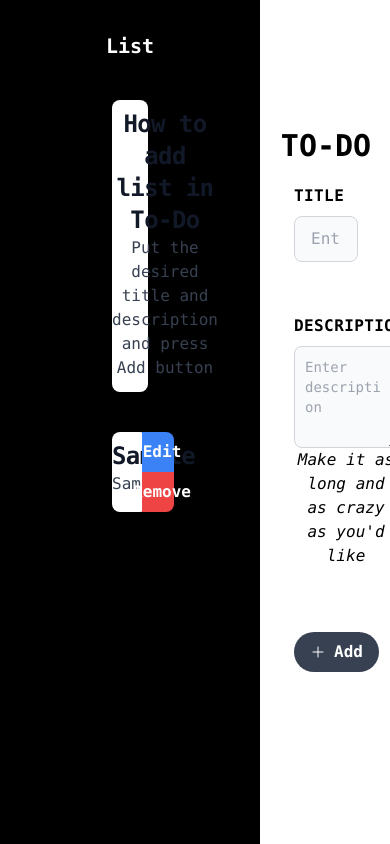
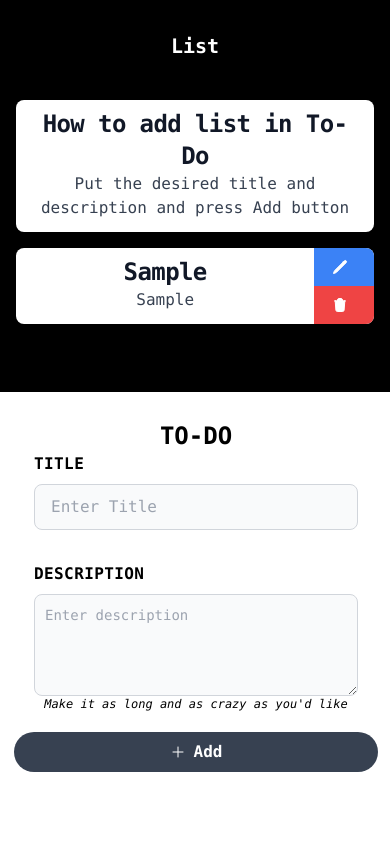
Before and after one commit to jjacobo-00/todo, a React (Vite) app: page / in a window 390 px wide. Both pictures are taken after typing "Sample", "Sample" into the empty fields and a click on the button "Add". Built offline with nearby package versions, Linux system fonts and the light colour scheme.

Commit message:
To-Do 2.0 - install scss - add responsiveness

```diff
--- a/package.json
+++ b/package.json
@@ -10,6 +10,7 @@
     "preview": "vite preview"
   },
   "dependencies": {
+    "node-sass": "^9.0.0",
     "react": "^18.2.0",
     "react-dom": "^18.2.0",
     "sweetalert2": "^11.7.18",
@@ -26,6 +27,7 @@
     "eslint-plugin-react-hooks": "^4.6.0",
     "eslint-plugin-react-refresh": "^0.4.1",
     "postcss": "^8.4.25",
+    "sass": "^1.64.2",
     "tailwindcss": "^3.3.2",
     "typescript": "^5.0.2",
     "vite": "^4.4.0"
--- /dev/null
+++ b/src/App.scss
@@ -0,0 +1,25 @@
+@tailwind base;
+@tailwind components;
+@tailwind utilities;
+
+@media screen and (max-width: 1324px) {
+    .container-list {
+        // background-color: red;
+
+        .title {
+            padding: 0 1.2rem;
+        }
+
+        .description {
+            padding: 0 1.3rem;
+        }
+
+        .list-text {
+            display: none;
+        }
+
+        .list-button {
+            height: 38px;
+        }
+    }
+}
--- a/src/App.tsx
+++ b/src/App.tsx
@@ -3,6 +3,7 @@ import List from "./components/List";
 import Add from "./components/Add";
 import Modal from "./components/Modal";
 import React from "react";
+import "./app.scss";
 
 import Swal from "sweetalert2";
 import withReactContent from "sweetalert2-react-content";
--- a/src/components/Add.tsx
+++ b/src/components/Add.tsx
@@ -13,11 +13,13 @@ const Add: React.FC<Props> = ({
     <>
       <form
         onSubmit={addToDo}
-        className="col-span-4 max-h-screen border-l-2 border-white bg-white text-black"
+        className="col-span-12 sm:col-span-12 md:col-span-12 lg:col-span-4 xl:col-span-4 2xl:col-span-4 3xl:col-span-4 max-h-screen border-l-2 border-white bg-white text-black"
       >
-        <p className="text-3xl font-bold mt-32">TO-DO</p>
+        <p className="text-2xl lg:text-3xl font-bold mt-7 lg:mt-32 xl:mt-32 2xl:mt-32 3xl:mt-32">
+          TO-DO
+        </p>
         <div className="flex flex-wrap">
-          <div className="w-full px-3 m-5">
+          <div className="w-full px-3 mx-5 lg:m-5 xl:m-5 2xl:m-5 3xl:m-5">
             <label className="block uppercase tracking-wide text-black text-md font-bold mb-2 text-left">
               Title
             </label>
@@ -31,7 +33,7 @@ const Add: React.FC<Props> = ({
             />
           </div>
         </div>
-        <div className="flex flex-wrap mb-6">
+        <div className="flex flex-wrap lg:mb-3 xl:mb-3 2xl:mb-3 3xl:mb-3">
           <div className="w-full px-3 m-5">
             <label className="block uppercase tracking-wide text-black text-md font-bold mb-2 text-left">
               Description
@@ -47,13 +49,13 @@ const Add: React.FC<Props> = ({
               className="block p-2.5 w-full text-sm text-gray-900 bg-gray-50 rounded-lg border border-gray-300 focus:border-black focus:border-2"
               placeholder="Enter description"
             ></textarea>
-            <p className="text-md italic text-black">
+            <p className="text-md italic text-black text-xs sm:text-sm lg:text-sm">
               Make it as long and as crazy as you'd like
             </p>
           </div>
         </div>
         <div className="flex flex-wrap mb-6">
-          <div className="w-full px-3 m-5">
+          <div className="w-full px-3 lg:m-5 xl:m-5 2xl:m-5 3xl:m-5">
             <button className="flex justify-center bg-gray-700 hover:bg-black text-white font-bold py-2 px-4 items-center w-full rounded-full">
               <svg
                 xmlns="http://www.w3.org/2000/svg"
--- a/src/components/List.tsx
+++ b/src/components/List.tsx
@@ -12,16 +12,16 @@ interface Props {
 function List({ list, handleRemove, handleEdit }: Props) {
   return (
     <>
-      <div className="col-span-8 mt-8">
+      <div className="col-span-12 sm:col-span-12 md:col-span-12 lg:col-span-8 xl:col-span-8 2xl:col-span-8 3xl:col-span-8 mb-5 mt-8 container-list">
         <p className="text-xl font-extrabold text-white">List</p>
         <div className="list">
-          <div className="card bg-white mt-10 mx-28 rounded-lg">
+          <div className="card bg-white mt-10 mx-4 sm:mx-20 md:mx-16 lg:mx-28 xl:mx-28 2xl:mx-28 3xl:mx-28 rounded-lg">
             <div className="grid grid-flow-row-dense">
               <div className="col-span-5">
-                <h5 className="mt-2 text-2xl font-bold tracking-tight text-gray-900 dark:text-white">
+                <h5 className="mt-2 text-2xl font-bold tracking-tight text-gray-900 dark:text-white title">
                   How to add list in To-Do
                 </h5>
-                <p className="mb-3 font-normal text-gray-700 dark:text-gray-400">
+                <p className="mb-3 font-normal text-gray-700 dark:text-gray-400 description">
                   Put the desired title and description and press Add button
                 </p>
               </div>
@@ -32,15 +32,15 @@ function List({ list, handleRemove, handleEdit }: Props) {
             (todo: { title: string; description: string }, index: number) => {
               return (
                 <div
-                  className="card bg-white mt-10 mx-28 rounded-lg"
+                  className="card bg-white mt-4 lg:mt-6 xl:mt-6 2xl:mt-6 3xl:mt-6 mx-4 sm:mx-20 md:mx-16 lg:mx-28 xl:mx-28 2xl:mx-28 3xl:mx-28 rounded-lg"
                   key={index}
                 >
                   <div className="grid grid-flow-row-dense grid-cols-6">
                     <div className="col-span-5">
-                      <h5 className="mt-2 text-2xl font-bold tracking-tight text-gray-900 dark:text-white">
+                      <h5 className="mt-2 text-2xl font-bold tracking-tight text-gray-900 dark:text-white title">
                         {todo.title}
                       </h5>
-                      <p className="mb-3 font-normal text-gray-700 dark:text-gray-400">
+                      <p className="mb-3 font-normal text-gray-700 dark:text-gray-400 description">
                         {todo.description}
                       </p>
                     </div>
@@ -49,10 +49,10 @@ function List({ list, handleRemove, handleEdit }: Props) {
                         onClick={() => {
                           handleEdit(todo, index);
                         }}
-                        className="block w-full bg-blue-500 hover:bg-blue-700 text-white font-bold py-2 px-4 rounded-tr-lg inline-flex flex justify-center items-center"
+                        className="block w-full bg-blue-500 hover:bg-blue-700 text-white font-bold py-2 px-4 rounded-tr-lg inline-flex flex justify-center items-center list-button"
                       >
                         <svg
-                          className="fill-current w-4 h-4 mr-2"
+                          className="fill-current w-4 h-4 mr-2 list-icon"
                           xmlns="http://www.w3.org/2000/svg"
                           fill="none"
                           viewBox="0 0 24 24"
@@ -65,17 +65,17 @@ function List({ list, handleRemove, handleEdit }: Props) {
                             d="M16.862 4.487l1.687-1.688a1.875 1.875 0 112.652 2.652L6.832 19.82a4.5 4.5 0 01-1.897 1.13l-2.685.8.8-2.685a4.5 4.5 0 011.13-1.897L16.863 4.487zm0 0L19.5 7.125"
                           />
                         </svg>
-                        <span>Edit</span>
+                        <span className="list-text">Edit</span>
                       </button>
                       <button
                         onClick={() => {
                           handleRemove(index);
                         }}
                         type="submit"
-                        className="block w-full bg-red-500 hover:bg-red-700 text-white font-bold py-2 px-4 rounded-br-lg inline-flex flex justify-center items-center"
+                        className="block w-full bg-red-500 hover:bg-red-700 text-white font-bold py-2 px-4 rounded-br-lg inline-flex flex justify-center items-center list-button"
                       >
                         <svg
-                          className="fill-current w-4 h-4 mr-2"
+                          className="fill-current w-4 h-4 mr-2 list-icon"
                           xmlns="http://www.w3.org/2000/svg"
                           fill="none"
                           viewBox="0 0 24 24"
@@ -88,7 +88,7 @@ function List({ list, handleRemove, handleEdit }: Props) {
                             d="M14.74 9l-.346 9m-4.788 0L9.26 9m9.968-3.21c.342.052.682.107 1.022.166m-1.022-.165L18.16 19.673a2.25 2.25 0 01-2.244 2.077H8.084a2.25 2.25 0 01-2.244-2.077L4.772 5.79m14.456 0a48.108 48.108 0 00-3.478-.397m-12 .562c.34-.059.68-.114 1.022-.165m0 0a48.11 48.11 0 013.478-.397m7.5 0v-.916c0-1.18-.91-2.164-2.09-2.201a51.964 51.964 0 00-3.32 0c-1.18.037-2.09 1.022-2.09 2.201v.916m7.5 0a48.667 48.667 0 00-7.5 0"
                           />
                         </svg>
-                        <span>Remove</span>
+                        <span className="list-text">Remove</span>
                       </button>
                     </div>
                   </div>
--- a/src/index.css
+++ /dev/null
@@ -1,3 +0,0 @@
-@tailwind base;
-@tailwind components;
-@tailwind utilities;
```
Also changed, not shown: src/main.tsx (+7 -7 lines), src/index.scss (renamed from src/App.css), 1 other file (tests, documents, lock files or other folders).
